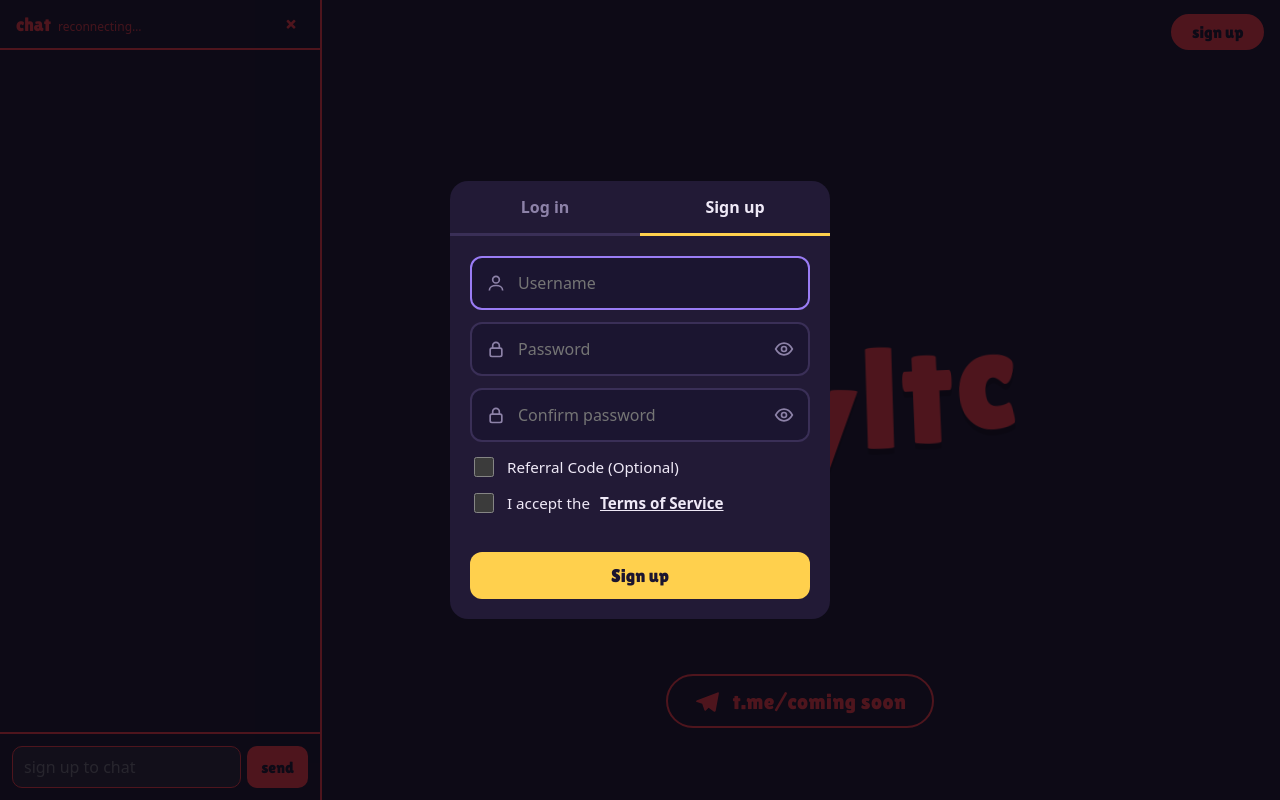
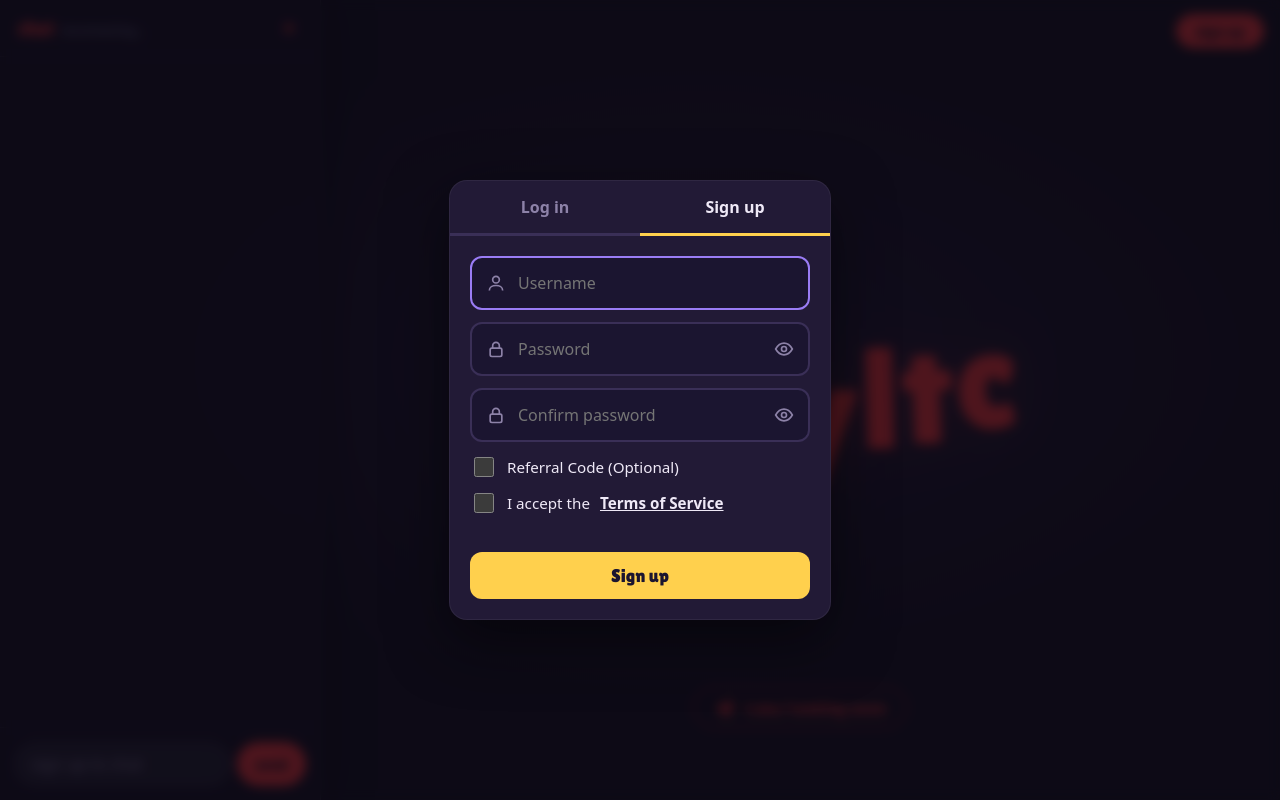
Before and after one commit to igay4997/playltc, a plain HTML site: page index.html in a window 1280 px wide. Both pictures are taken after a click on the button "sign up". Drawn offline with Linux system fonts and the light colour scheme; no server answers.

Commit message:
Update index.html

```diff
--- a/index.html
+++ b/index.html
@@ -71,6 +71,35 @@ button { font-family: inherit; }
 .card[data-mode="login"] .su { display: none; }
 :focus-visible { outline: 3px solid var(--focus); outline-offset: 3px; }
 @media (prefers-reduced-motion: reduce) { h1 span { animation: none; } }
+
+/* ---- cleaner, softer look ---- */
+body { background-color: var(--bg); background-image: radial-gradient(ellipse 70% 60% at 55% 45%, #231d38 0%, var(--bg) 70%); }
+h1 { text-shadow: 0 4px 0 rgba(0,0,0,.28), 0 0 60px rgba(255,59,59,.18); animation: rise .9s cubic-bezier(.2,.7,.2,1) both; }
+.tg, .top { animation: fade 1s .3s ease both; }
+@keyframes rise { from { opacity: 0; transform: translateY(14px) rotate(-2deg); } to { opacity: 1; transform: translateY(0) rotate(-2deg); } }
+@keyframes fade { from { opacity: 0; } to { opacity: 1; } }
+.tg span { border-width: 1.5px; font-size: clamp(.9rem, 3.2vw, 1.1rem); padding: .5em 1.1em; opacity: .85; }
+.pill { border-width: 1.5px; font-size: 1rem; padding: .42em 1.15em; transition: transform .15s ease, background .15s ease; }
+.pill:hover { transform: translateY(-1px); }
+.pill:not(.solid):hover { background: rgba(255,59,59,.12); }
+.chat { background: rgba(24,20,36,.92); backdrop-filter: blur(14px); -webkit-backdrop-filter: blur(14px); border-right: 1px solid rgba(255,255,255,.08); box-shadow: 8px 0 40px rgba(0,0,0,.35); }
+.chat-head { border-bottom: 1px solid rgba(255,255,255,.08); padding: 16px 18px; font-size: 1.25rem; }
+.chat-head small { color: var(--muted); opacity: 1; }
+.chat-msgs { padding: 14px 18px; gap: 10px; scrollbar-width: thin; scrollbar-color: var(--line) transparent; }
+.msg { padding: 8px 12px; background: rgba(255,255,255,.04); border-radius: 12px; }
+.msg b { display: block; font-size: .78rem; letter-spacing: .02em; margin-bottom: 2px; }
+.chat-form { border-top: 1px solid rgba(255,255,255,.08); padding: 14px; }
+.chat-form input { border: 1px solid var(--line); border-radius: 999px; padding: 10px 16px; transition: border-color .15s; }
+.chat-form input::placeholder { color: var(--muted); }
+.chat-form input:focus { outline: 0; border-color: var(--focus); }
+.send { border-radius: 999px; padding: 0 18px; transition: transform .15s; }
+.send:hover { transform: scale(1.04); }
+.menu { border: 1px solid rgba(255,255,255,.08); }
+.card { border: 1px solid rgba(255,255,255,.06); box-shadow: 0 20px 60px rgba(0,0,0,.5); }
+.overlay { backdrop-filter: blur(6px); -webkit-backdrop-filter: blur(6px); }
+.go { transition: transform .15s, filter .15s; }
+.go:hover { filter: brightness(1.06); transform: translateY(-1px); }
+@media (prefers-reduced-motion: reduce) { h1, .tg, .top { animation: none; } .pill, .go, .send, .chat-form input { transition: none; } }
 </style>
 </head>
 <body class="chat-open">
```
